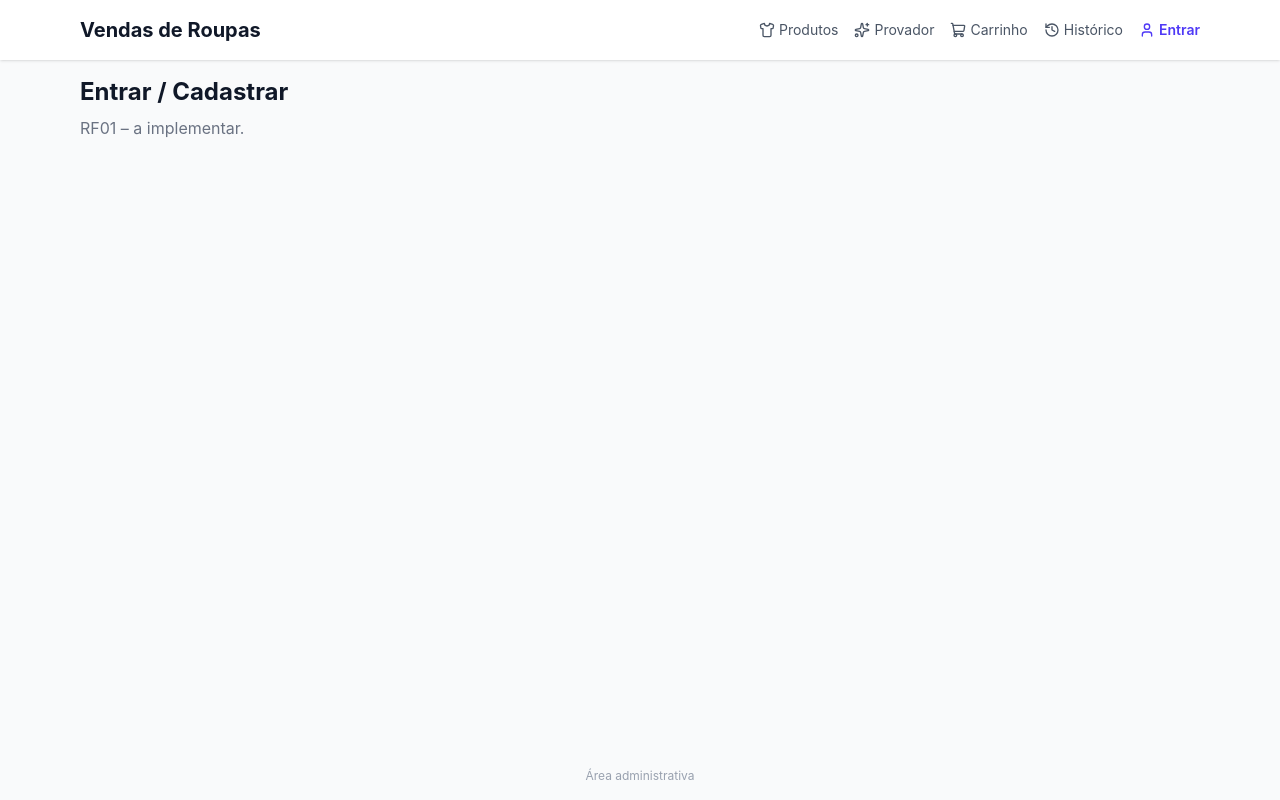
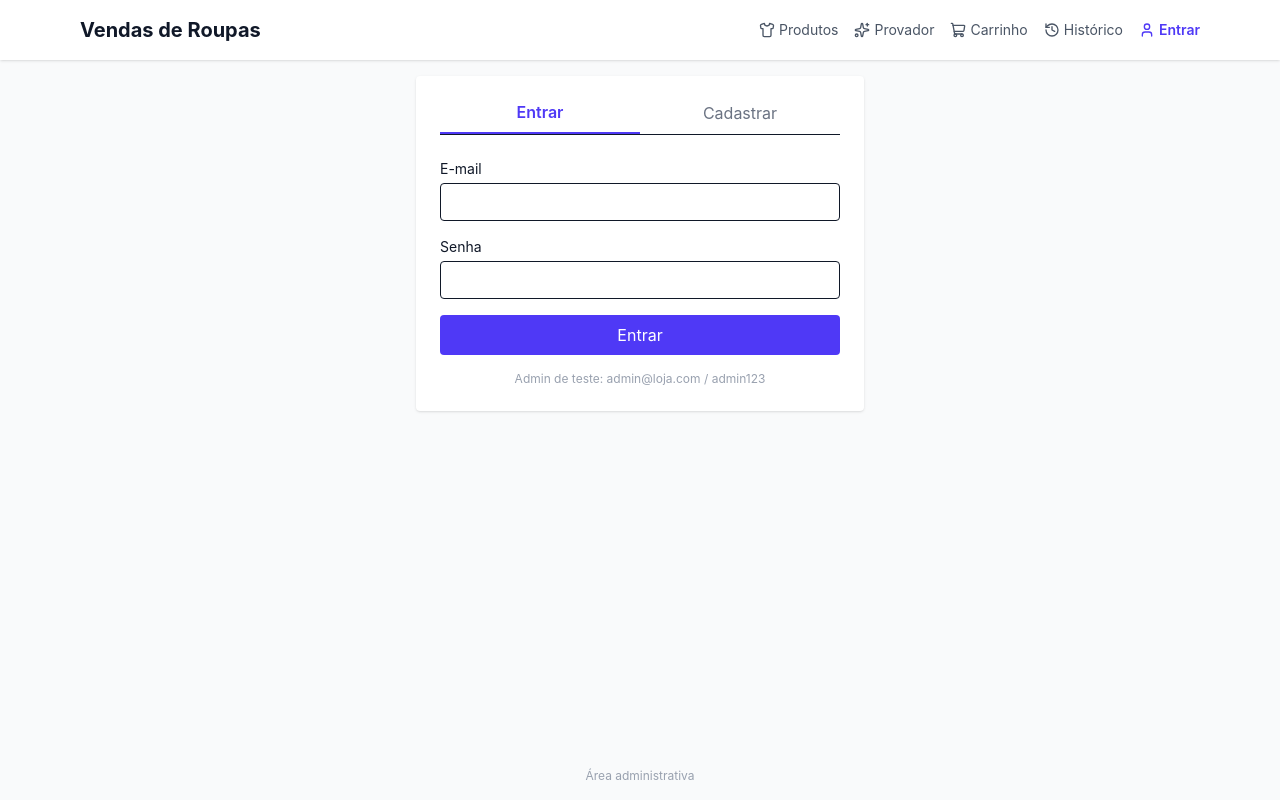
Before and after one commit to JeanCarloCunha/vendas-roupas-prototipo, a React (Vite) app in the folder vendas-roupas-prototipo/vendas-roupas-prototipo/: page /login in a window 1280 px wide. Built offline with nearby package versions, Linux system fonts and the light colour scheme.

Commit message:
feat(rf01): cadastro e login com perfis cliente e admin

```diff
--- a/vendas-roupas-prototipo/vendas-roupas-prototipo/src/App.jsx
+++ b/vendas-roupas-prototipo/vendas-roupas-prototipo/src/App.jsx
@@ -1,6 +1,7 @@
 import { Routes, Route, Navigate } from 'react-router-dom'
 import ClienteLayout from './layouts/ClienteLayout.jsx'
 import AdminLayout from './layouts/AdminLayout.jsx'
+import RotaAdmin from './components/RotaAdmin.jsx'
 
 import Login from './pages/Login.jsx'
 import Home from './pages/cliente/Home.jsx'
@@ -25,10 +26,12 @@ export default function App() {
         <Route path="/historico" element={<Historico />} />
       </Route>
 
-      {/* Área administrativa (a proteção por perfil entra no RF01) */}
-      <Route path="/admin" element={<AdminLayout />}>
-        <Route index element={<Navigate to="/admin/produtos" replace />} />
-        <Route path="produtos" element={<AdminProdutos />} />
+      {/* Área administrativa: só perfil admin (RF01) */}
+      <Route element={<RotaAdmin />}>
+        <Route path="/admin" element={<AdminLayout />}>
+          <Route index element={<Navigate to="/admin/produtos" replace />} />
+          <Route path="produtos" element={<AdminProdutos />} />
+        </Route>
       </Route>
     </Routes>
   )
--- /dev/null
+++ b/vendas-roupas-prototipo/vendas-roupas-prototipo/src/components/RotaAdmin.jsx
@@ -0,0 +1,10 @@
+import { Navigate, Outlet } from 'react-router-dom'
+import { useAuth } from '../context/AuthContext.jsx'
+
+// Só deixa passar quem está logado como admin.
+export default function RotaAdmin() {
+  const { usuario } = useAuth()
+  if (!usuario) return <Navigate to="/login" replace />
+  if (usuario.perfil !== 'admin') return <Navigate to="/" replace />
+  return <Outlet />
+}
--- /dev/null
+++ b/vendas-roupas-prototipo/vendas-roupas-prototipo/src/context/AuthContext.jsx
@@ -0,0 +1,55 @@
+import { createContext, useContext, useState } from 'react'
+import { getAll, insert } from '../services/storage.js'
+
+const AuthContext = createContext(null)
+const CHAVE_SESSAO = 'sessao_usuario_id'
+
+function carregarSessao() {
+  const id = Number(localStorage.getItem(CHAVE_SESSAO))
+  if (!id) return null
+  return getAll('usuarios').find((u) => u.id === id) ?? null
+}
+
+export function AuthProvider({ children }) {
+  const [usuario, setUsuario] = useState(carregarSessao)
+
+  function iniciarSessao(u) {
+    localStorage.setItem(CHAVE_SESSAO, String(u.id))
+    setUsuario(u)
+  }
+
+  function login(email, senha) {
+    const u = getAll('usuarios').find(
+      (x) => x.email.toLowerCase() === email.trim().toLowerCase() && x.senha === senha
+    )
+    if (!u) return { ok: false, erro: 'E-mail ou senha inválidos.' }
+    iniciarSessao(u)
+    return { ok: true, usuario: u }
+  }
+
+  // Todo cadastro novo é de cliente. O admin já existe no storage.js.
+  function cadastrar({ nome, email, senha }) {
+    const emailNorm = email.trim().toLowerCase()
+    if (getAll('usuarios').some((x) => x.email.toLowerCase() === emailNorm)) {
+      return { ok: false, erro: 'Já existe um usuário com este e-mail.' }
+    }
+    const novo = insert('usuarios', { nome: nome.trim(), email: emailNorm, senha, perfil: 'cliente' })
+    iniciarSessao(novo)
+    return { ok: true, usuario: novo }
+  }
+
+  function logout() {
+    localStorage.removeItem(CHAVE_SESSAO)
+    setUsuario(null)
+  }
+
+  return (
+    <AuthContext.Provider value={{ usuario, login, cadastrar, logout }}>
+      {children}
+    </AuthContext.Provider>
+  )
+}
+
+export function useAuth() {
+  return useContext(AuthContext)
+}
--- a/vendas-roupas-prototipo/vendas-roupas-prototipo/src/layouts/AdminLayout.jsx
+++ b/vendas-roupas-prototipo/vendas-roupas-prototipo/src/layouts/AdminLayout.jsx
@@ -1,13 +1,23 @@
-import { NavLink, Link, Outlet } from 'react-router-dom'
+import { NavLink, Link, Outlet, useNavigate } from 'react-router-dom'
+import { useAuth } from '../context/AuthContext.jsx'
 import { PackagePlus, LogOut, Store } from 'lucide-react'
 
 const links = [{ to: '/admin/produtos', label: 'Cadastro de produtos', icon: PackagePlus }]
 
 export default function AdminLayout() {
+  const { usuario, logout } = useAuth()
+  const navigate = useNavigate()
+
+  function sair() {
+    logout()
+    navigate('/login')
+  }
+
   return (
     <div className="min-h-screen flex bg-gray-100 text-gray-900">
       <aside className="w-56 bg-gray-900 text-gray-100 p-4 flex flex-col gap-2">
-        <h2 className="text-lg font-bold mb-4">Painel Admin</h2>
+        <h2 className="text-lg font-bold">Painel Admin</h2>
+        <p className="text-xs text-gray-400 mb-4">{usuario?.nome}</p>
         {links.map(({ to, label, icon: Icon }) => (
           <NavLink
             key={to}
@@ -23,9 +33,9 @@ export default function AdminLayout() {
           <Link to="/" className="flex items-center gap-2 px-3 py-2 rounded hover:bg-gray-800">
             <Store size={16} /> Ver loja
           </Link>
-          <Link to="/login" className="flex items-center gap-2 px-3 py-2 rounded hover:bg-gray-800">
+          <button onClick={sair} className="flex items-center gap-2 px-3 py-2 rounded hover:bg-gray-800 text-left">
             <LogOut size={16} /> Sair
-          </Link>
+          </button>
         </div>
       </aside>
       <main className="flex-1 p-6">
--- a/vendas-roupas-prototipo/vendas-roupas-prototipo/src/layouts/ClienteLayout.jsx
+++ b/vendas-roupas-prototipo/vendas-roupas-prototipo/src/layouts/ClienteLayout.jsx
@@ -1,15 +1,16 @@
 import { NavLink, Link, Outlet } from 'react-router-dom'
-import { Shirt, ShoppingCart, User, History, Sparkles } from 'lucide-react'
+import { Shirt, ShoppingCart, User, History, Sparkles, LogOut } from 'lucide-react'
+import { useAuth } from '../context/AuthContext.jsx'
 
 const links = [
   { to: '/produtos', label: 'Produtos', icon: Shirt },
   { to: '/provador', label: 'Provador', icon: Sparkles },
   { to: '/carrinho', label: 'Carrinho', icon: ShoppingCart },
   { to: '/historico', label: 'Histórico', icon: History },
-  { to: '/login', label: 'Entrar', icon: User },
 ]
 
 export default function ClienteLayout() {
+  const { usuario, logout } = useAuth()
   return (
     <div className="min-h-screen flex flex-col bg-gray-50 text-gray-900">
       <header className="bg-white shadow">
@@ -26,6 +27,18 @@ export default function ClienteLayout() {
               <Icon size={16} /> {label}
             </NavLink>
           ))}
+          {usuario ? (
+            <div className="flex items-center gap-3 text-sm">
+              <span className="text-gray-700">Olá, {usuario.nome}</span>
+              <button onClick={logout} className="flex items-center gap-1 text-gray-600">
+                <LogOut size={16} /> Sair
+              </button>
+            </div>
+          ) : (
+            <NavLink to="/login" className="flex items-center gap-1 text-sm text-indigo-600 font-semibold">
+              <User size={16} /> Entrar
+            </NavLink>
+          )}
         </nav>
       </header>
       <main className="flex-1 w-full max-w-6xl mx-auto p-4">
--- a/vendas-roupas-prototipo/vendas-roupas-prototipo/src/main.jsx
+++ b/vendas-roupas-prototipo/vendas-roupas-prototipo/src/main.jsx
@@ -2,6 +2,7 @@ import { StrictMode } from 'react'
 import { createRoot } from 'react-dom/client'
 import { BrowserRouter } from 'react-router-dom'
 import App from './App.jsx'
+import { AuthProvider } from './context/AuthContext.jsx'
 import { initStorage } from './services/storage.js'
 import './index.css'
 
@@ -10,7 +11,9 @@ initStorage()
 createRoot(document.getElementById('root')).render(
   <StrictMode>
     <BrowserRouter>
-      <App />
+      <AuthProvider>
+        <App />
+      </AuthProvider>
     </BrowserRouter>
   </StrictMode>
 )
--- a/vendas-roupas-prototipo/vendas-roupas-prototipo/src/pages/Login.jsx
+++ b/vendas-roupas-prototipo/vendas-roupas-prototipo/src/pages/Login.jsx
@@ -1,8 +1,94 @@
+import { useState } from 'react'
+import { Link, useNavigate } from 'react-router-dom'
+import { useAuth } from '../context/AuthContext.jsx'
+
+const destinoPorPerfil = (u) => (u.perfil === 'admin' ? '/admin/produtos' : '/produtos')
+
 export default function Login() {
+  const { usuario, login, cadastrar, logout } = useAuth()
+  const navigate = useNavigate()
+  const [modo, setModo] = useState('entrar')
+  const [form, setForm] = useState({ nome: '', email: '', senha: '' })
+  const [erro, setErro] = useState('')
+
+  const atualizar = (campo) => (e) => setForm({ ...form, [campo]: e.target.value })
+
+  function trocarModo(novo) {
+    setModo(novo)
+    setErro('')
+  }
+
+  function enviar(e) {
+    e.preventDefault()
+    setErro('')
+    if (modo === 'cadastrar') {
+      if (form.nome.trim().length < 2) return setErro('Informe seu nome.')
+      if (form.senha.length < 6) return setErro('A senha deve ter pelo menos 6 caracteres.')
+    }
+    const resultado = modo === 'entrar' ? login(form.email, form.senha) : cadastrar(form)
+    if (!resultado.ok) return setErro(resultado.erro)
+    navigate(destinoPorPerfil(resultado.usuario))
+  }
+
+  if (usuario) {
+    return (
+      <section className="max-w-md mx-auto bg-white p-6 rounded shadow text-center">
+        <p className="mb-4">
+          Você já está logado como <strong>{usuario.nome}</strong> ({usuario.perfil}).
+        </p>
+        <div className="flex justify-center gap-3">
+          <Link to={destinoPorPerfil(usuario)} className="bg-indigo-600 text-white px-4 py-2 rounded">
+            Continuar
+          </Link>
+          <button onClick={logout} className="border px-4 py-2 rounded">Sair</button>
+        </div>
+      </section>
+    )
+  }
+
+  const campo = 'w-full border rounded px-3 py-2'
+
   return (
-    <section>
-      <h1 className="text-2xl font-bold mb-2">Entrar / Cadastrar</h1>
-      <p className="text-gray-500">RF01 – a implementar.</p>
+    <section className="max-w-md mx-auto bg-white p-6 rounded shadow">
+      <div className="flex mb-6 border-b">
+        {['entrar', 'cadastrar'].map((m) => (
+          <button
+            key={m}
+            type="button"
+            onClick={() => trocarModo(m)}
+            className={`flex-1 pb-2 ${modo === m ? 'border-b-2 border-indigo-600 font-semibold text-indigo-600' : 'text-gray-500'}`}
+          >
+            {m === 'entrar' ? 'Entrar' : 'Cadastrar'}
+          </button>
+        ))}
+      </div>
+
+      <form onSubmit={enviar} className="flex flex-col gap-4">
+        {modo === 'cadastrar' && (
+          <label className="flex flex-col gap-1 text-sm">
+            Nome
+            <input className={campo} value={form.nome} onChange={atualizar('nome')} required />
+          </label>
+        )}
+        <label className="flex flex-col gap-1 text-sm">
+          E-mail
+          <input type="email" className={campo} value={form.email} onChange={atualizar('email')} required />
+        </label>
+        <label className="flex flex-col gap-1 text-sm">
+          Senha
+          <input type="password" className={campo} value={form.senha} onChange={atualizar('senha')} required />
+        </label>
+
+        {erro && <p className="text-red-600 text-sm">{erro}</p>}
+
+        <button type="submit" className="bg-indigo-600 text-white py-2 rounded">
+          {modo === 'entrar' ? 'Entrar' : 'Criar conta'}
+        </button>
+      </form>
+
+      <p className="text-xs text-gray-400 mt-4 text-center">
+        Admin de teste: admin@loja.com / admin123
+      </p>
     </section>
   )
 }
```
